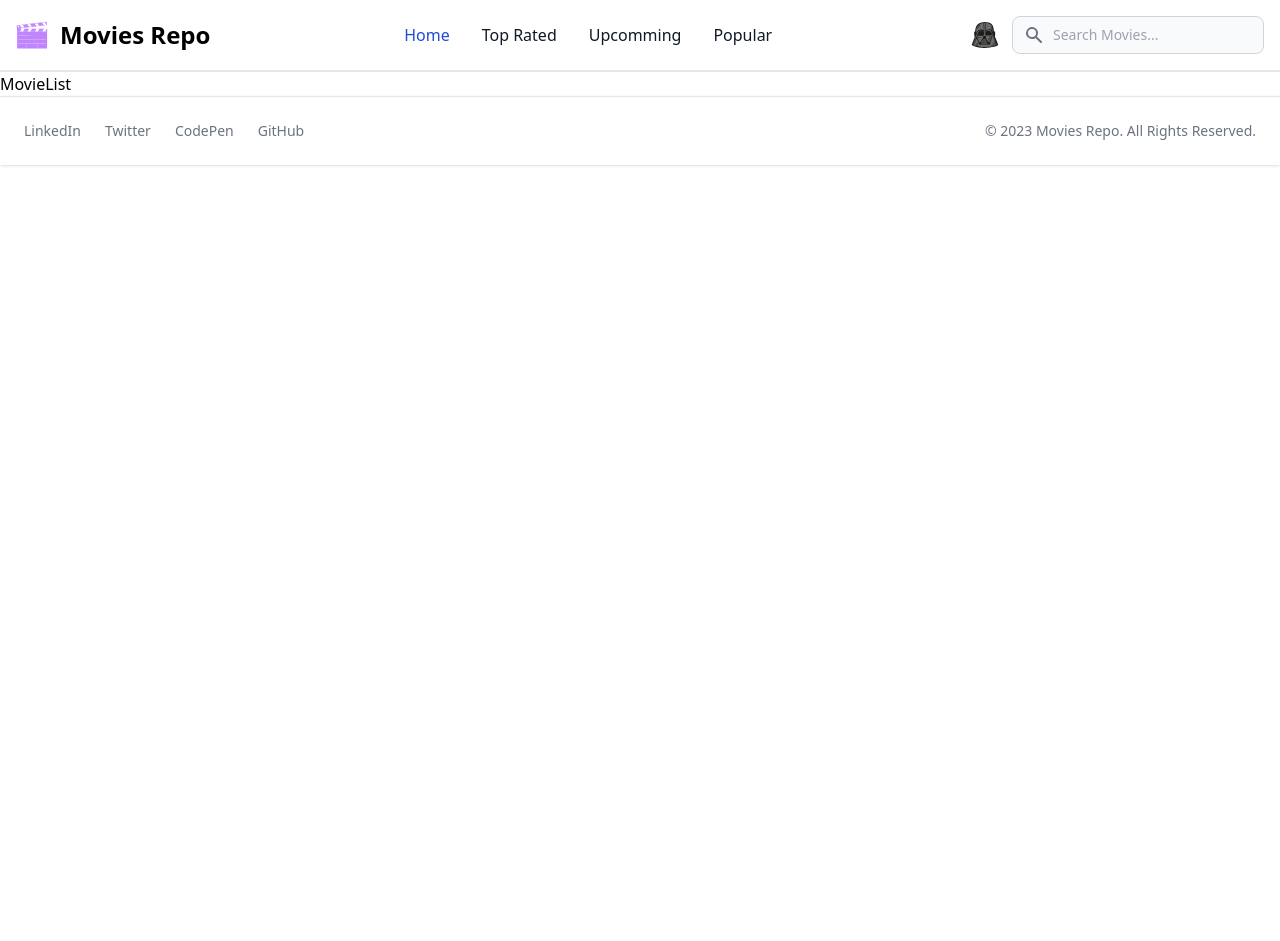
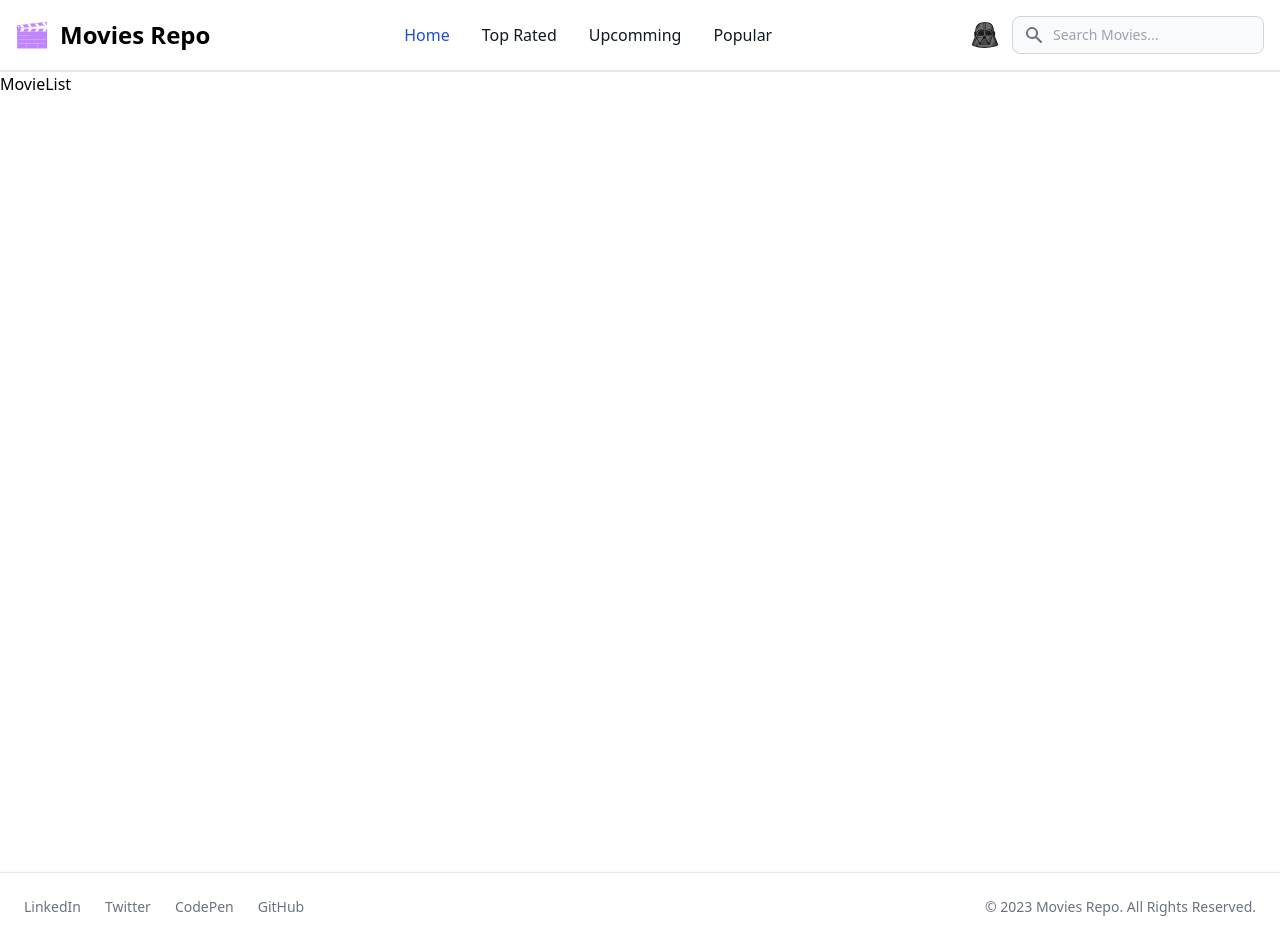
Before and after one commit to anshul-bheniye/movie-repo, a React (Create React App) app: page / in a window 1280 px wide. Before the commit the page ends 800 px from the top, so only its background shows below. Built offline with nearby package versions, Linux system fonts and the light colour scheme.

Commit message:
give dark mode bg

```diff
--- a/src/routes/Allroutes.js
+++ b/src/routes/Allroutes.js
@@ -3,6 +3,7 @@ import {MovieList, MovieDetail, Search, PageNotFound} from '../pages';
 
 export const Allroutes = () => {
   return (
+    <main className='dark:bg-slate-800 min-h-screen'>
       <Routes>
           <Route path='' element={<MovieList />}></Route>
           <Route path='movie/:id' element={<MovieDetail />}></Route>
@@ -12,5 +13,6 @@ export const Allroutes = () => {
           <Route path='upcoming' element={<MovieList />}></Route>
           <Route path='*' element={<PageNotFound />}></Route>
       </Routes>
+    </main>
   )
 }
```
Lines whose indentation alone changed are shown as unchanged.
